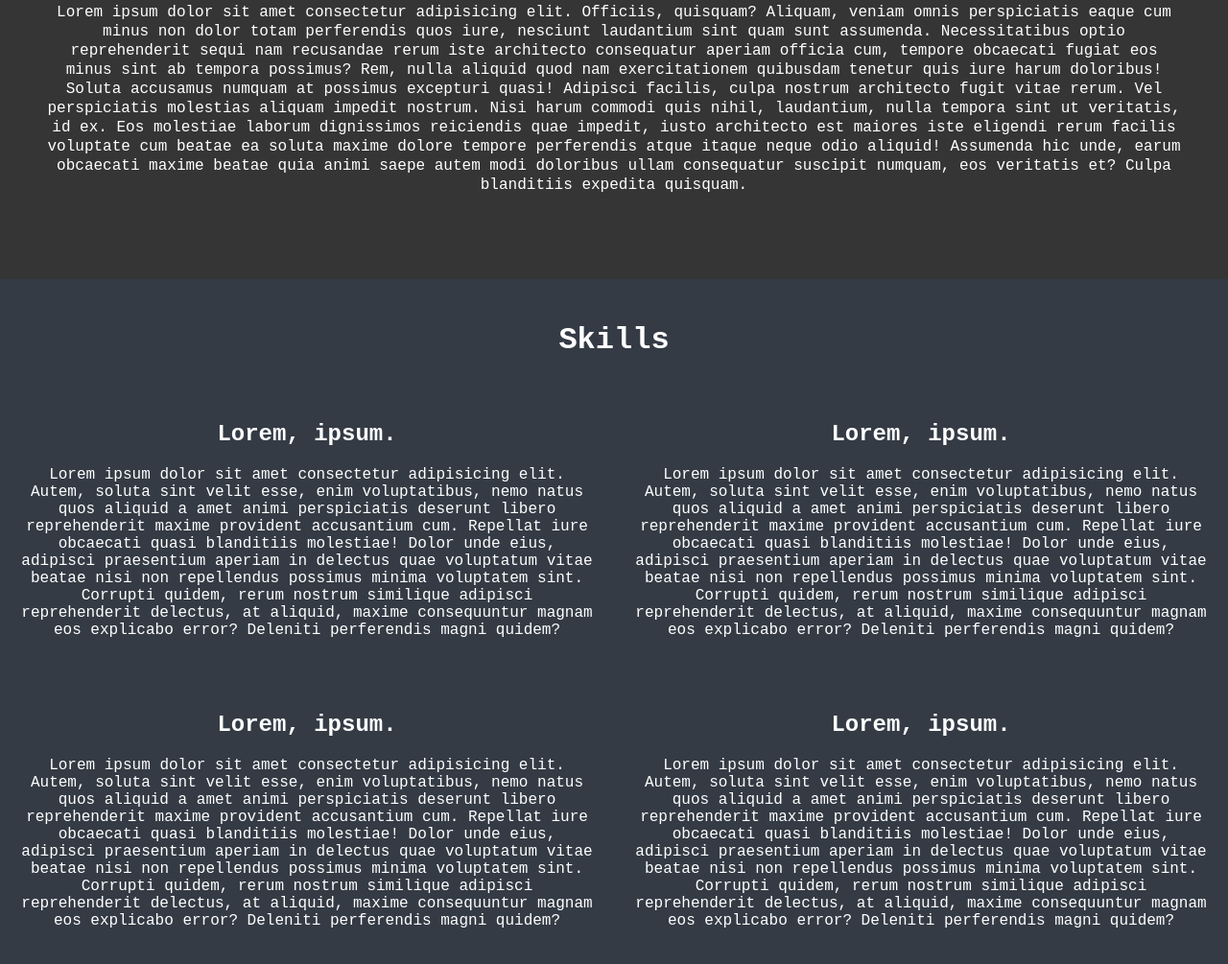
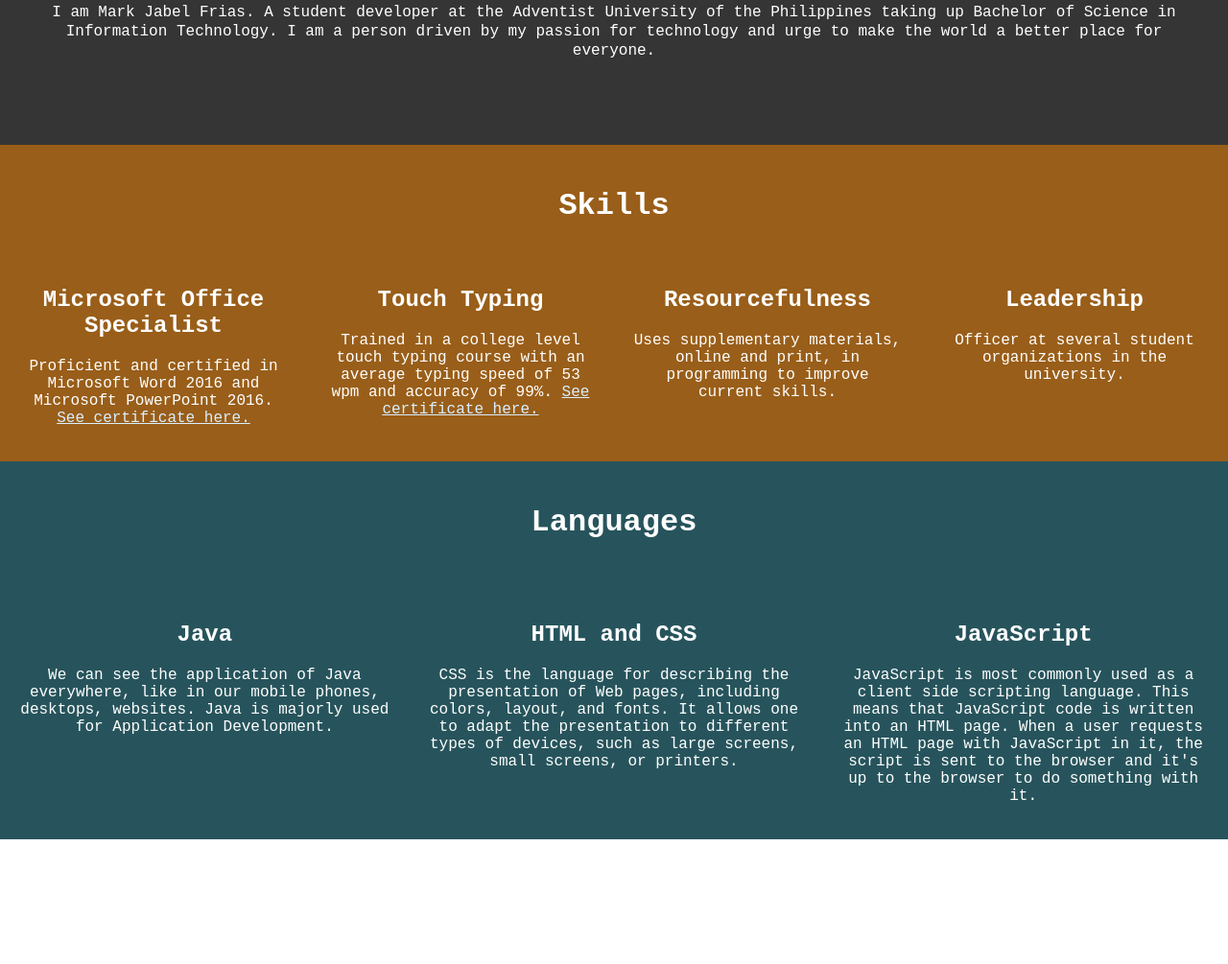
Before and after one commit to markfrias/single-page-portfolio, a plain HTML site: page index.html in a window 1280 px wide. Shown: the part 895-1900 px from the top of the page at 96% size. After the commit the page ends 1770 px from the top, so only its background shows below. Drawn offline with Linux system fonts and the light colour scheme.

Commit message:
Change color of h3, h2, p, and a and add languages class.

```diff
--- a/css/main.css
+++ b/css/main.css
@@ -97,13 +97,13 @@ main {
 .skill-main-grid {
     color: white;
     display: grid;
-    grid-template-columns: repeat(2, 1fr);
+    grid-template-columns: repeat(4, 1fr);
 }
 
 #skills {
     color: white;
 
-    background-color: #343b45
+    background-color: #995e19;
 
 }
 
@@ -120,3 +120,36 @@ main {
 .skill-main-grid div {
     margin: 20px;
 }
+
+/* Languages */
+#languages {
+    background-color: #27545c;
+}
+
+.languages-main-grid {
+    color: white;
+    display: grid;
+    grid-template-columns: repeat(3, 1fr);
+}
+
+#languages h2 {
+    margin: 0;
+    padding: 45px;
+    font-size: 2rem;
+    color: white;
+
+}
+
+.languages-main-grid h3 {
+    font-size: 1.5rem;
+    margin: 20px;
+}
+
+.languages-main-grid div {
+    margin: 20px;
+}
+
+a {
+    color: #d9efff;
+
+}
--- a/index.html
+++ b/index.html
@@ -30,31 +30,50 @@
     <main>
         <div id="about">
             <h2>About Me</h2>
-            <p>Lorem ipsum dolor sit amet consectetur adipisicing elit. Officiis, quisquam? Aliquam, veniam omnis perspiciatis eaque cum minus non dolor totam perferendis quos iure, nesciunt laudantium sint quam sunt assumenda. Necessitatibus optio reprehenderit sequi nam recusandae rerum iste architecto consequatur aperiam officia cum, tempore obcaecati fugiat eos minus sint ab tempora possimus? Rem, nulla aliquid quod nam exercitationem quibusdam tenetur quis iure harum doloribus! Soluta accusamus numquam at possimus excepturi quasi! Adipisci facilis, culpa nostrum architecto fugit vitae rerum. Vel perspiciatis molestias aliquam impedit nostrum. Nisi harum commodi quis nihil, laudantium, nulla tempora sint ut veritatis, id ex. Eos molestiae laborum dignissimos reiciendis quae impedit, iusto architecto est maiores iste eligendi rerum facilis voluptate cum beatae ea soluta maxime dolore tempore perferendis atque itaque neque odio aliquid! Assumenda hic unde, earum obcaecati maxime beatae quia animi saepe autem modi doloribus ullam consequatur suscipit numquam, eos veritatis et? Culpa blanditiis expedita quisquam.</p>
+            <p>I am Mark Jabel Frias. A student developer at the Adventist University of the Philippines taking up Bachelor of Science in Information Technology. I am a person driven by my passion for technology and urge to make the world a better place for everyone.</p>
         </div>
         <div id="skills">
             <h2>Skills</h2>
             <div class="skill-main-grid">
             <div class="skill-grid2">
-                <h3>Lorem, ipsum.</h3>
-                <p>Lorem ipsum dolor sit amet consectetur adipisicing elit. Autem, soluta sint velit esse, enim voluptatibus, nemo natus quos aliquid a amet animi perspiciatis deserunt libero reprehenderit maxime provident accusantium cum. Repellat iure obcaecati quasi blanditiis molestiae! Dolor unde eius, adipisci praesentium aperiam in delectus quae voluptatum vitae beatae nisi non repellendus possimus minima voluptatem sint. Corrupti quidem, rerum nostrum similique adipisci reprehenderit delectus, at aliquid, maxime consequuntur magnam eos explicabo error? Deleniti perferendis magni quidem?</p>
+                <h3>Microsoft Office Specialist</h3>
+                <p>Proficient and certified in Microsoft Word 2016 and Microsoft PowerPoint 2016. <a href="https://www.linkedin.com/in/mark-jabel-frias-b9341b141">See certificate here.</a></p>
             </div>
             <div class="skill-grid2">
-                <h3>Lorem, ipsum.</h3>
-                <p>Lorem ipsum dolor sit amet consectetur adipisicing elit. Autem, soluta sint velit esse, enim voluptatibus, nemo natus quos aliquid a amet animi perspiciatis deserunt libero reprehenderit maxime provident accusantium cum. Repellat iure obcaecati quasi blanditiis molestiae! Dolor unde eius, adipisci praesentium aperiam in delectus quae voluptatum vitae beatae nisi non repellendus possimus minima voluptatem sint. Corrupti quidem, rerum nostrum similique adipisci reprehenderit delectus, at aliquid, maxime consequuntur magnam eos explicabo error? Deleniti perferendis magni quidem?</p>
+                <h3>Touch Typing</h3>
+                <p>Trained in a college level touch typing course with an average typing speed of 53 wpm and accuracy of 99%. <a href="https://www.ratatype.com/u1980256/certificate/">See certificate here.</a></p>
             </div>
             <div class="skill-grid3">
-                <h3>Lorem, ipsum.</h3>
-                <p>Lorem ipsum dolor sit amet consectetur adipisicing elit. Autem, soluta sint velit esse, enim voluptatibus, nemo natus quos aliquid a amet animi perspiciatis deserunt libero reprehenderit maxime provident accusantium cum. Repellat iure obcaecati quasi blanditiis molestiae! Dolor unde eius, adipisci praesentium aperiam in delectus quae voluptatum vitae beatae nisi non repellendus possimus minima voluptatem sint. Corrupti quidem, rerum nostrum similique adipisci reprehenderit delectus, at aliquid, maxime consequuntur magnam eos explicabo error? Deleniti perferendis magni quidem?</p>
+                <h3>Resourcefulness</h3>
+                <p>Uses supplementary materials, online and print, in programming to improve current skills.</p>
             </div>
             <div class="skill-grid4">
-                <h3>Lorem, ipsum.</h3>
-                <p>Lorem ipsum dolor sit amet consectetur adipisicing elit. Autem, soluta sint velit esse, enim voluptatibus, nemo natus quos aliquid a amet animi perspiciatis deserunt libero reprehenderit maxime provident accusantium cum. Repellat iure obcaecati quasi blanditiis molestiae! Dolor unde eius, adipisci praesentium aperiam in delectus quae voluptatum vitae beatae nisi non repellendus possimus minima voluptatem sint. Corrupti quidem, rerum nostrum similique adipisci reprehenderit delectus, at aliquid, maxime consequuntur magnam eos explicabo error? Deleniti perferendis magni quidem?</p>
+                <h3>Leadership</h3>
+                <p>Officer at several student organizations in the university. </p>
             </div>
             </div>
         </div>
         <div id="contact"></div>
 
+        <div id="languages">
+            <h2>Languages</h2>
+
+            <div class="languages-main-grid">
+                <div class="languages-grid">
+                    <h3>Java</h3>
+                    <p>We can see the application of Java everywhere, like in our mobile phones, desktops, websites. Java is majorly used for Application Development.</p>
+                </div>
+                <div class="languages-grid">
+                    <h3>HTML and CSS</h3>
+                    <p>CSS is the language for describing the presentation of Web pages, including colors, layout, and fonts. It allows one to adapt the presentation to different types of devices, such as large screens, small screens, or printers.</p>
+                </div>
+                <div class="languages-grid">
+                    <h3>JavaScript</h3>
+                    <p>JavaScript is most commonly used as a client side scripting language. This means that JavaScript code is written into an HTML page. When a user requests an HTML page with JavaScript in it, the script is sent to the browser and it's up to the browser to do something with it.</p>
+                </div>
+            </div>
+        </div>
+
     </main>
 </body>
 </html>
```
